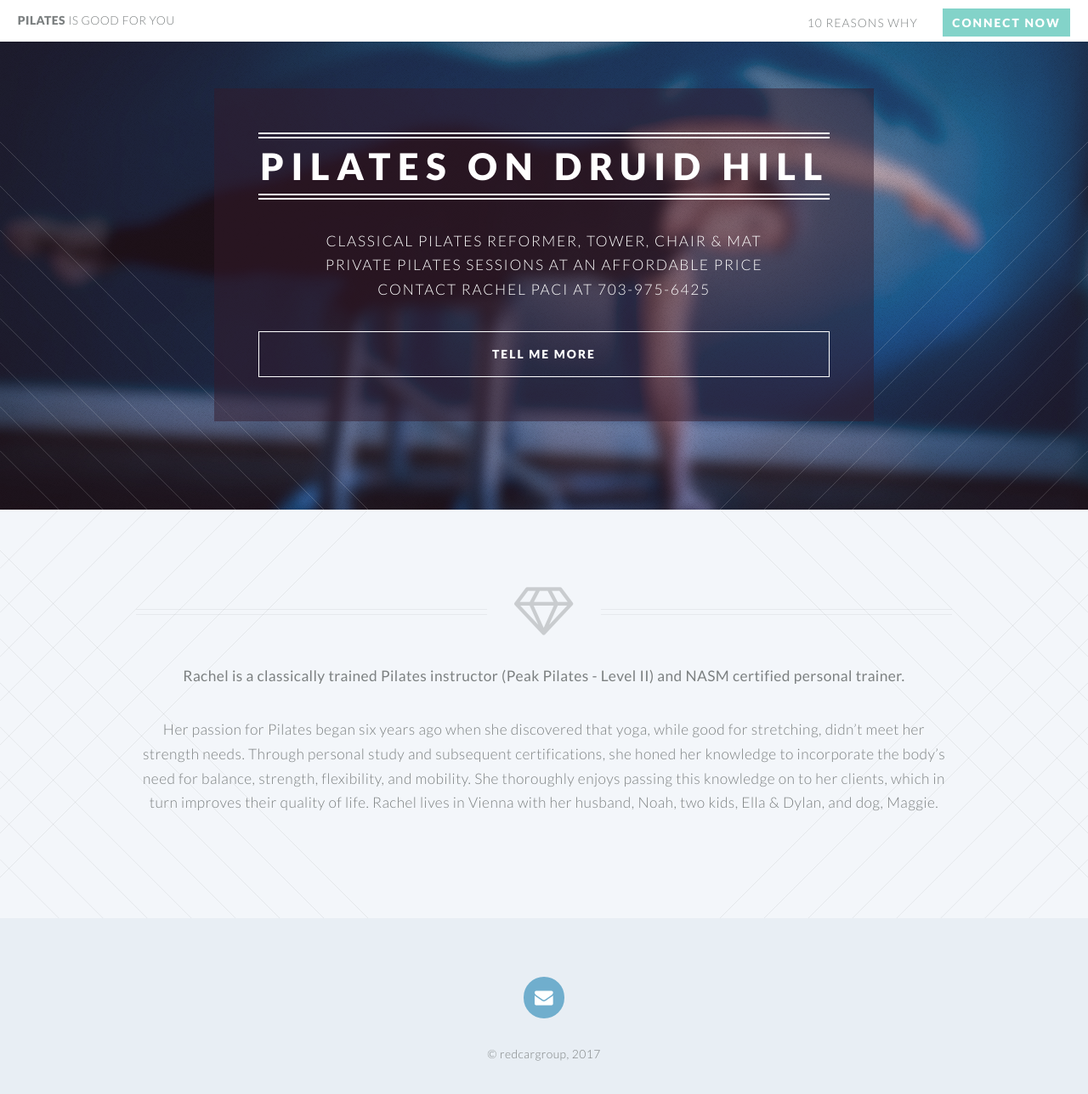
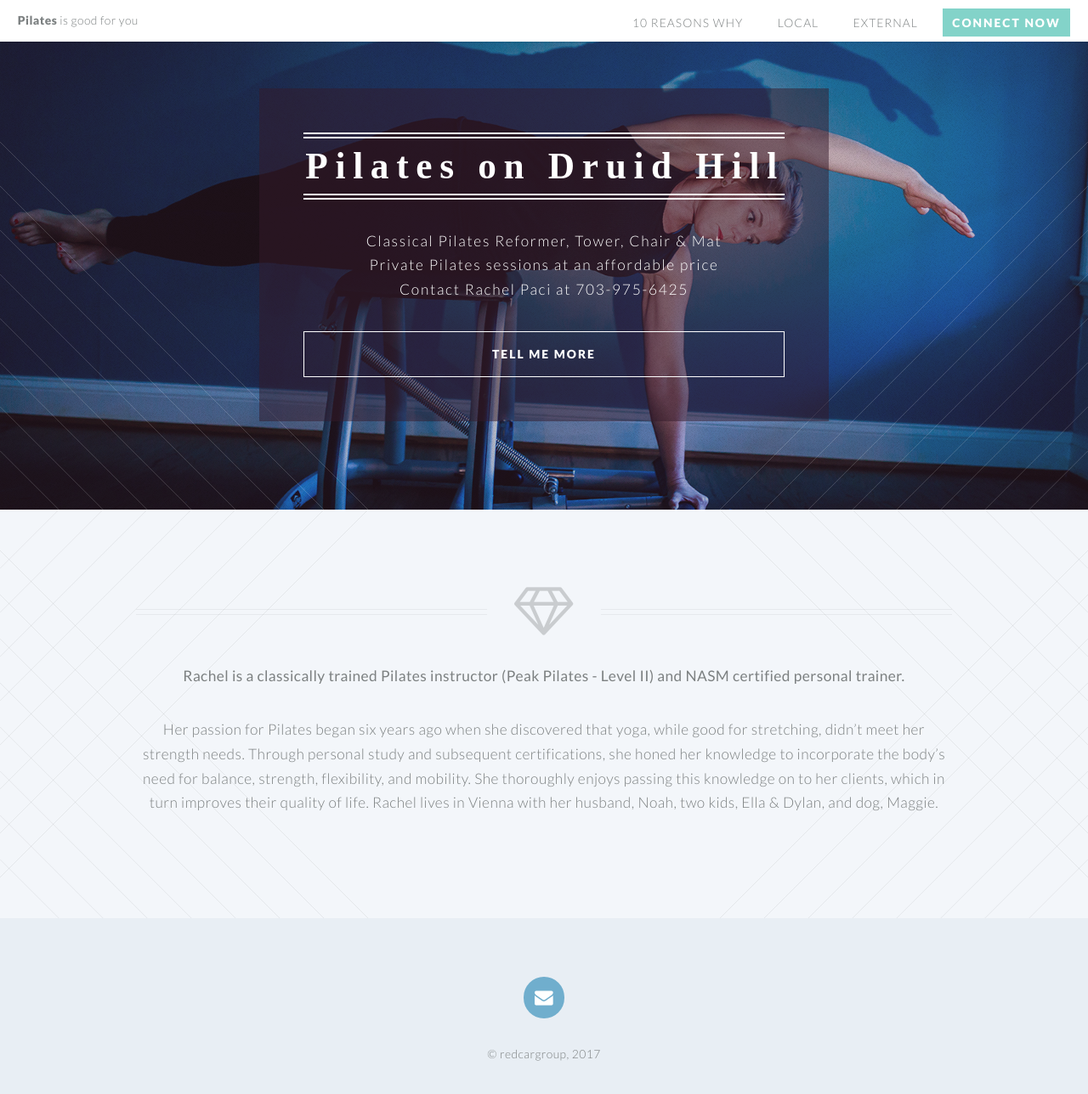
Before and after one commit to rp7c/pilatesondruidhill.com, a Jekyll site: the page built from index.html, in a window 1280 px wide and 1317 px high. Shown: the top 1288 px of the window at 85% size. Built offline with Jekyll 4.4.1, drawn with Linux system fonts in a browser that asks for light colours; some web fonts are replaced.

Commit message:
appointy options

```diff
--- a/_includes/head.html
+++ b/_includes/head.html
@@ -6,7 +6,7 @@
 
 <head>
     <title>{% if page.title %}{{ page.title }}{% else %}{{ site.title }}{% endif %}</title>
-
+  <link href="https://fonts.googleapis.com/css?family=Oleo+Script|Oleo+Script+Swash+Caps" rel="stylesheet">
 	<link rel="apple-touch-icon" sizes="180x180" href="apple-touch-icon.png">
 	<link rel="icon" type="image/png" sizes="32x32" href="favicon-32x32.png">
 	<link rel="icon" type="image/png" sizes="16x16" href="favicon-16x16.png">
--- a/_includes/header.html
+++ b/_includes/header.html
@@ -3,6 +3,8 @@
 				<nav id="nav">
 					<ul>
 						<li><a href="/joseph_10.html">10 Reasons why</a></li>
+						<li><a href="/schedule.html">local</a></li>
+						<li><a href="http://pilatesondruidhill.appointy.com">External</a></li>
 					<!--
 						<li class="submenu">
 							<a href="">Layouts</a>
--- a/css/style.css
+++ b/css/style.css
@@ -63,7 +63,7 @@
 		font-weight: 300;
 		line-height: 1.75em;
 		margin-bottom: 1em;
-		text-transform: uppercase;
+		text-transform: none;
 	}
 
 		h1 a, h2 a, h3 a, h4 a, h5 a, h6 a {
@@ -843,6 +843,7 @@
 				border-top: solid 2px;
 				margin: 0 0 2em 0;
 				padding: 3px 0 3px 0;
+				font-family: 'Oleo Script Swash Caps', cursive;
 			}
 
 				#banner .inner header h2 {
@@ -854,13 +855,13 @@
 					margin: 0;
 					padding-left: 0.05em;
 					position: relative;
-					text-transform: uppercase;
+					text-transform: none;
 				}
 
 			#banner .inner p {
 				letter-spacing: 0.1em;
 				margin: 0;
-				text-transform: uppercase;
+				text-transform: none;
 			}
 
 				#banner .inner p a {
```
Also changed, not shown: schedule.html (added, +14 -0 lines), images/banner.jpg.
